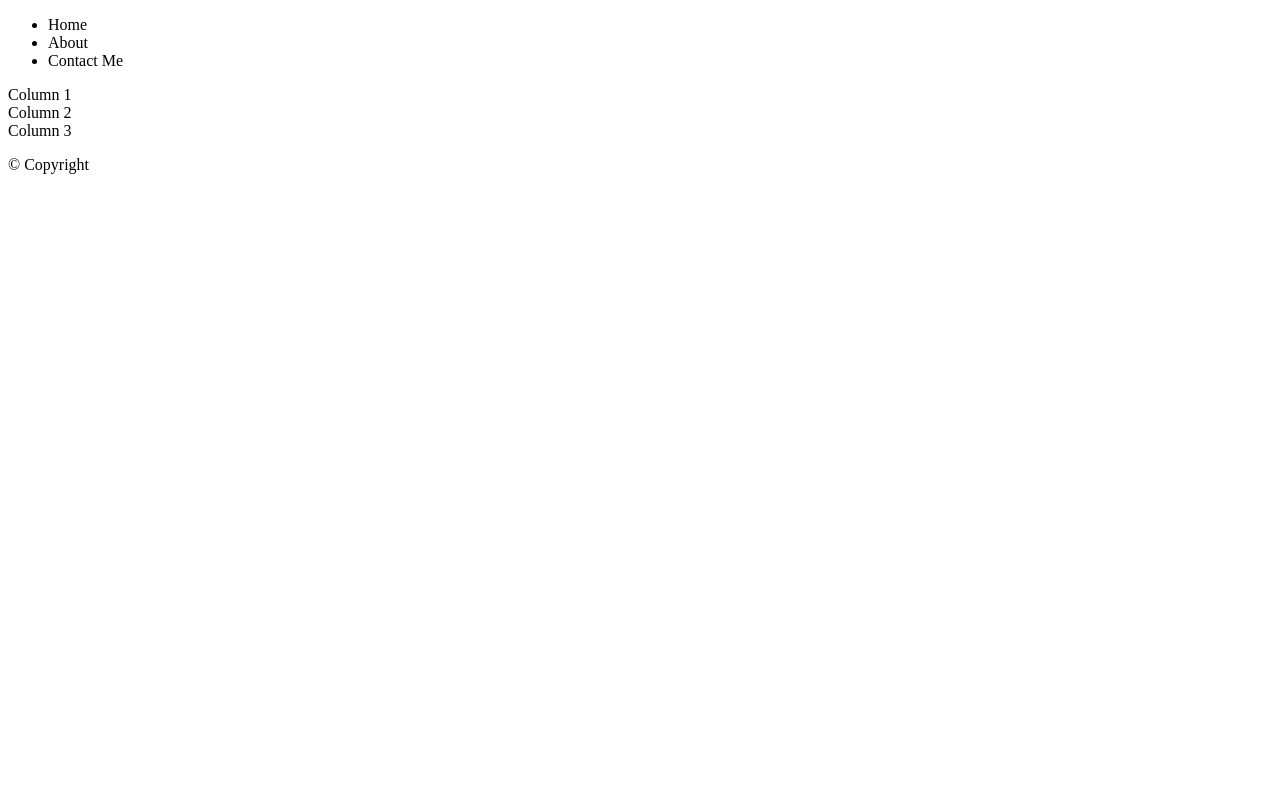
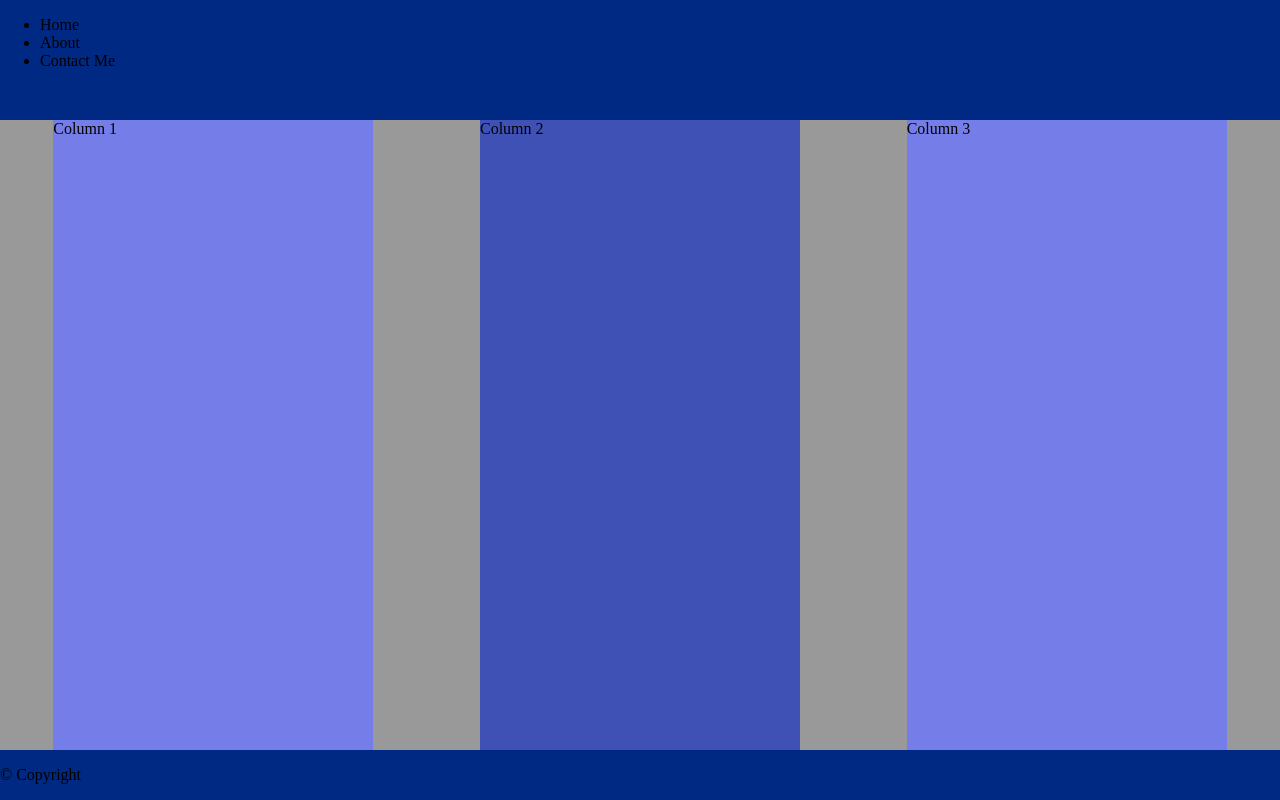
Before and after one commit to nbwatson/may2021, a plain HTML site: page index.html in a window 1280 px wide. Drawn offline with Linux system fonts and the light colour scheme.

Commit message:
added new css

```diff
--- a/css/style.css
+++ b/css/style.css
@@ -1,16 +1,54 @@
-/*body{
-    background-image: url(../img/background.webp);
-}*/
+body{
+    margin: 0;
+    padding: 0;
+    box-sizing: border-box;
+    background-color: #999;
+    display: flex;
+    flex-direction: column;
+    height: 100vh;
+}
+
+header{
+    height: 15%;
+    max-height: 200px;
+    background-color: #002984;
+}
+#nav-menu{}
 
 
-img {
-    max-width: 100%;
-    max-height: 100%;
-    width: auto;
-    margin: 0 auto;
-    padding: 0px;
+
+main {
+    display: flex;
+    flex-direction: column;
+    align-items: center;
+    justify-content: space-around;
+    flex-grow: 1;
+
 }
 
-h1{
-    color: rgb(177, 160, 160);
+.column {
+    width: 28%;
+    height: 100%;
 }
+
+#column-1{
+    background-color: #757de8;
+}
+#column-2{
+    background-color: #3f51b5;
+}
+#column-3{
+    background-color: #757de8;
+}
+footer{
+background-color: #002984;
+}
+
+@media screen and  (min-width: 800px) {
+    main {
+        flex-direction: row;
+    }
+    .column{
+        width: 25%;
+    }
+}
```
